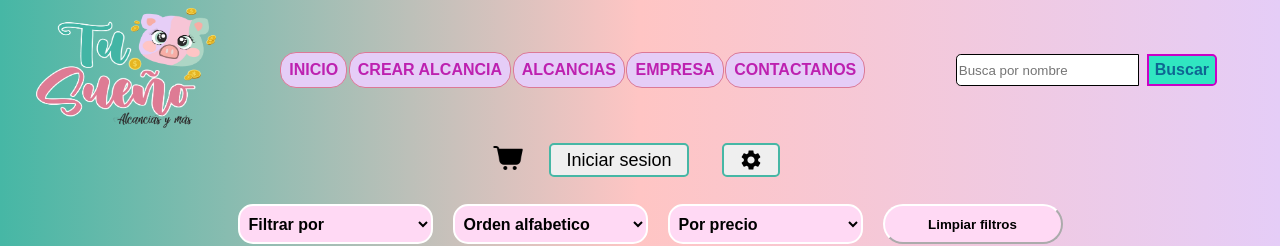
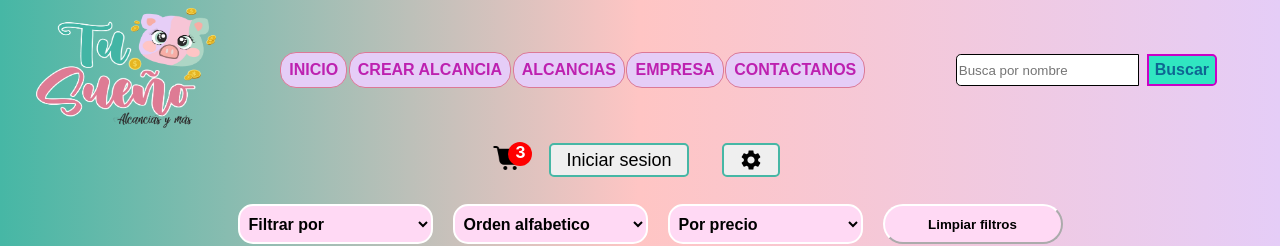
Before and after one commit to UrielGarmendia/tu-suenio-front, a React (Vite) app: page /alcancias in a window 1280 px wide. Shown: the top 246 px of the page. Built offline with nearby package versions, Linux system fonts and the light colour scheme; no server answers.

Commit message:
Corrijo funcionamiento de carrito y agrego estilos css

```diff
--- a/package.json
+++ b/package.json
@@ -25,7 +25,8 @@
     "redux": "^4.2.1",
     "redux-devtools-extension": "^2.13.9",
     "redux-thunk": "^2.4.2",
-    "slick-carousel": "^1.8.1"
+    "slick-carousel": "^1.8.1",
+    "sweetalert2": "^11.7.28"
   },
   "devDependencies": {
     "@types/react": "^18.2.15",
--- a/src/Components/Card/Card.jsx
+++ b/src/Components/Card/Card.jsx
@@ -5,6 +5,7 @@ import { useNavigate } from "react-router-dom";
 import {detail} from "../../Redux/actions";
 import { useDispatch } from "react-redux";
 import { CartShopping } from "../../Redux/actions";
+import Swal from "sweetalert2";
 
 const Card = ({ id, name, title, price, stock, image, size, Categories, id_categorie }) => {
   const navigate = useNavigate();
@@ -14,8 +15,21 @@ const Card = ({ id, name, title, price, stock, image, size, Categories, id_categ
     navigate(`/detail/${id}`);
   };
 
+  const showAlert = () => {
+    Swal.fire({
+      toast: true,
+      icon: 'success',
+      title: 'producto agregado al carrito',
+      timer: 3000,
+      timerProgressBar: true,
+      showConfirmButton: false,
+      position: "top",
+    })
+  }
+
   const handleClick = (id) => {
     dispatch(CartShopping(id))
+    showAlert();
   }
 
   return (
--- a/src/Components/Carrito/Carrito.jsx
+++ b/src/Components/Carrito/Carrito.jsx
@@ -1,8 +1,11 @@
 import React, { useEffect, useState } from "react";
-import { useSelector } from "react-redux";
+import { useDispatch, useSelector } from "react-redux";
 import styles from "./carrito.module.css";
+import { deleteItemCart } from "../../Redux/actions";
 
 const Carrito = () => {
+
+    const dispatch = useDispatch();
 
     let suma = 0;
     let totalSum = 0;
@@ -38,9 +41,9 @@ const Carrito = () => {
 
     const handleDelete = (id) => {
        const filtrado = index.filter(el => el.id !== id);
-
-       if(!filtrado.length) localStorage.removeItem("cart")
-       setIndex(filtrado)
+       dispatch(deleteItemCart(filtrado));
+       localStorage.setItem("cart", JSON.stringify(filtrado));
+       setIndex(filtrado);
     }
 
     const handlerReduce = (arr) => {
--- a/src/Components/Detail/Detail.jsx
+++ b/src/Components/Detail/Detail.jsx
@@ -1,6 +1,6 @@
 import { useEffect } from "react";
 import { useDispatch, useSelector } from "react-redux";
-import { detail } from "../../redux/actions";
+import { CartShopping, detail } from "../../redux/actions";
 import { useNavigate, useParams } from "react-router-dom";
 import UndoIcon from "@mui/icons-material/Undo";
 import AddShoppingCartIcon from "@mui/icons-material/AddShoppingCart";
@@ -18,13 +18,13 @@ const Detail = () => {
     dispatch(detail(id));
   }, []);
 
-  const handleClick = () => {
+  const handleNavigate = () => {
     navigate(-1);
   };
 
   return (
     <div className={styles.cont}>
-      <button className={styles.close_button} onClick={handleClick}>
+      <button className={styles.close_button} onClick={handleNavigate}>
         <UndoIcon />
       </button>
       <div className={styles.general_cont}>
@@ -46,7 +46,7 @@ const Detail = () => {
             {alcancia[0]?.Categories[0]?.name}
           </h4>
           <h4>+ Stock: {alcancia[0]?.stock} unidades</h4>
-          <h4>+ Precio: $ {alcancia[0].price}</h4>
+          <h4>+ Precio: $ {alcancia[0]?.price}</h4>
           <div className={styles.separador}></div>
           <div className={styles.button_cart_cont}>
             <button>
--- a/src/Components/NavBar/NavBar.jsx
+++ b/src/Components/NavBar/NavBar.jsx
@@ -32,7 +32,10 @@ const NavBar = () => {
       </div>
       <SearchBar />
       <div className={style.signin}>
-        <Link to="/carrito"><img src={carrito} alt="carrito" /></Link>
+      <Link to="/carrito"><div className={style.cart_cont}>
+          <img src={carrito} alt="carrito" />
+          <p className={style.cartNumber}>{3}</p>
+        </div></Link>
         {isAuthenticated ?
           <SlideMenu />
           :
--- a/src/Components/NavBar/NavBar.module.css
+++ b/src/Components/NavBar/NavBar.module.css
@@ -7,6 +7,22 @@
     flex-wrap: wrap;
     flex-direction: row;
 
+}
+
+.cart_cont {
+    position: relative;
+}
+
+.cartNumber {
+    position: absolute;
+    background-color: red;
+    width: 1.5rem;
+    height: 1.5rem;
+    border-radius: 50%;
+    top: 0;
+    left: 1rem;
+    font-weight: bold;
+    color: white;
 }
 
 .navBar .search{
--- a/src/Redux/Reducer.js
+++ b/src/Redux/Reducer.js
@@ -1,3 +1,4 @@
+import { CartShopping } from "./actions";
 import {
   ALCANCIAS,
   DETAIL,
@@ -7,8 +8,10 @@ import {
   ORDERED_BY,
   FILTERED_BY,
   CLEAN_FILTERS,
-  CART_SHOPING
+  CART_SHOPING,
+  DELETE_ITEM_CART
 } from "./actions-types";
+
 
 const initialState = {
   AllAlcancias: [],
@@ -71,8 +74,13 @@ const reducer = (state = initialState, action) => {
       if(!found.length) return {
         ...state,
         CartShopping: [...state.CartShopping, ...action.payload]
-      };
+      }
 
+    case DELETE_ITEM_CART:
+      return {
+        ...state,
+        CartShopping: action.payload
+      }
     default:
       return state;
   }
--- a/src/Redux/actions-types.js
+++ b/src/Redux/actions-types.js
@@ -9,3 +9,4 @@ export const ALL_USERS = "ALL_USERS"; // semana 3
 export const USER_BY_ID = "USER_BY_ID"; // semana 3
 export const CREATE_ALCANCIAS = 'CREATE_ALCANCIAS'; // semana 2
 export const CART_SHOPING = "CART_SHOPING"; // semana 2
+export const DELETE_ITEM_CART = "DELETE_ITEM_CART";
--- a/src/Redux/actions.js
+++ b/src/Redux/actions.js
@@ -8,6 +8,7 @@ import {
   FILTERED_BY,
   CLEAN_FILTERS,
   CART_SHOPING,
+  DELETE_ITEM_CART
 } from "./actions-types";
 import axios from "axios";
 
@@ -155,3 +156,10 @@ export const CartShopping = (id) => {
     return { error: error.message };
   }
 };
+
+export const deleteItemCart = (cart) => {
+  return {
+    type: DELETE_ITEM_CART,
+    payload: cart,
+  };
+};
```
Also changed, not shown: 1 other file (tests, documents, lock files or other folders).
